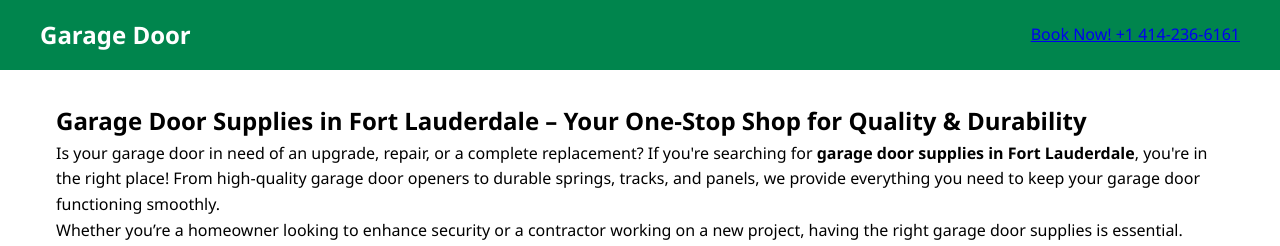
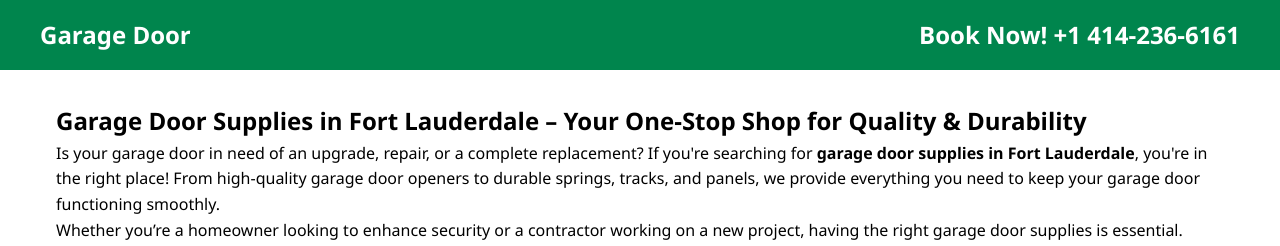
Before and after one commit to garage-supply-en/en-us, a plain HTML site: page index.html in a window 1280 px wide. Shown: the top 246 px of the page. Drawn offline with Linux system fonts and the light colour scheme; no server answers.

Commit message:
Update index.html

```diff
--- a/index.html
+++ b/index.html
@@ -101,8 +101,7 @@
         <nav class="nav">
             <div class="logo">Garage Door</div>
             <div class="nav-links">
-                <a href="#" class="nav-link">Book Now! +1 414-236-6161</a>
-
+                <div class="logo">Book Now! +1 414-236-6161</div>
             </div>
         </nav>
     </header>
```
